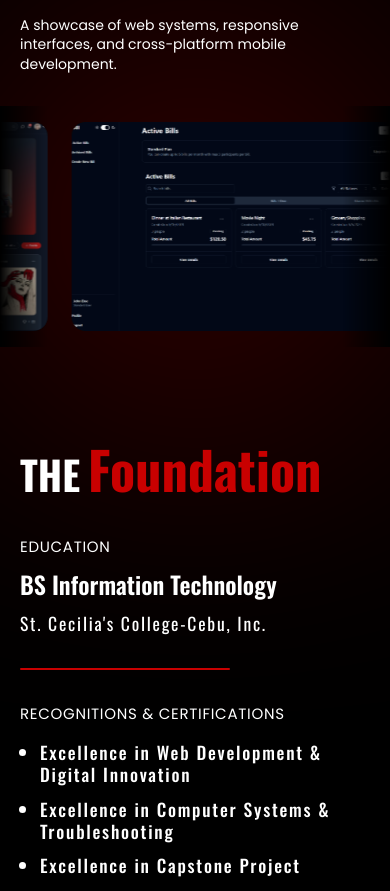
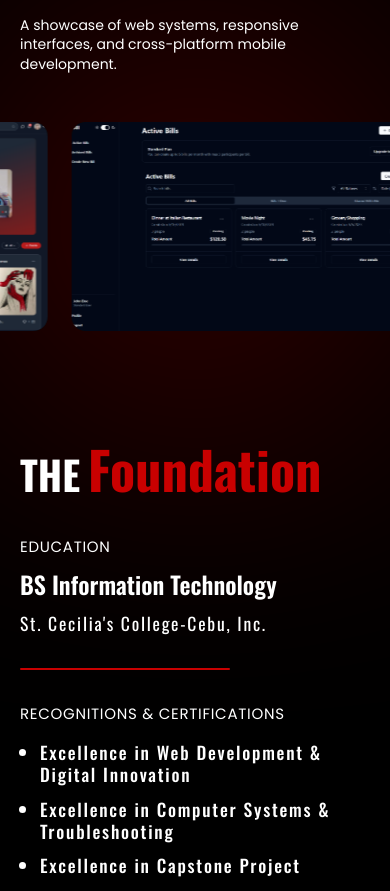
Before and after one commit to JaiAnoba/Portfolio, a React (Vite) app: page / in a window 390 px wide. Shown: the part 1995-2886 px from the top of the page. Built offline with nearby package versions, Linux system fonts and the light colour scheme; a web font is replaced by a local one.

Commit message:
hide sde blurs

```diff
--- a/src/components/Projects.css
+++ b/src/components/Projects.css
@@ -203,24 +203,36 @@
   transition: opacity 0.35s ease;
 }
 
-.projects-fade {
+/* .projects-fade {
   position: absolute;
   top: 0;
   bottom: 0;
-  width: 16%;
+  width: 6%;
   z-index: 20;
   pointer-events: none;
 }
 
 .projects-fade--left {
   left: 0;
-  background: linear-gradient(to right, #000000 0%, transparent 100%);
+  background: linear-gradient(
+    to right,
+    rgba(0, 0, 0, 1) 0%,
+    rgba(0, 0, 0, 0.7) 30%,
+    rgba(0, 0, 0, 0.3) 70%,
+    rgba(0, 0, 0, 0) 100%
+  );
 }
 
 .projects-fade--right {
   right: 0;
-  background: linear-gradient(to left, #000000 0%, transparent 100%);
-}
+  background: linear-gradient(
+    to left,
+    rgba(0, 0, 0, 1) 0%,
+    rgba(0, 0, 0, 0.7) 30%,
+    rgba(0, 0, 0, 0.3) 70%,
+    rgba(0, 0, 0, 0) 100%
+  );
+} */
 
 /* ── Responsive (tablet and below; laptop layout unchanged at 1025px+) ── */
 @media (max-width: 1024px) {
@@ -285,7 +297,7 @@
 
   .projects-fade {
     display: block;
-    width: 16%;
+    width: 7%;
   }
 
   .projects-slide--expanded {
@@ -333,7 +345,7 @@
   }
 
   .projects-fade {
-    width: 14%;
+    display: none;
   }
 
   .projects-slide-detail {
@@ -368,7 +380,7 @@
   }
 
   .projects-fade {
-    width: 12%;
+    display: none;
   }
 
   .projects-slide-detail-copy {
```
